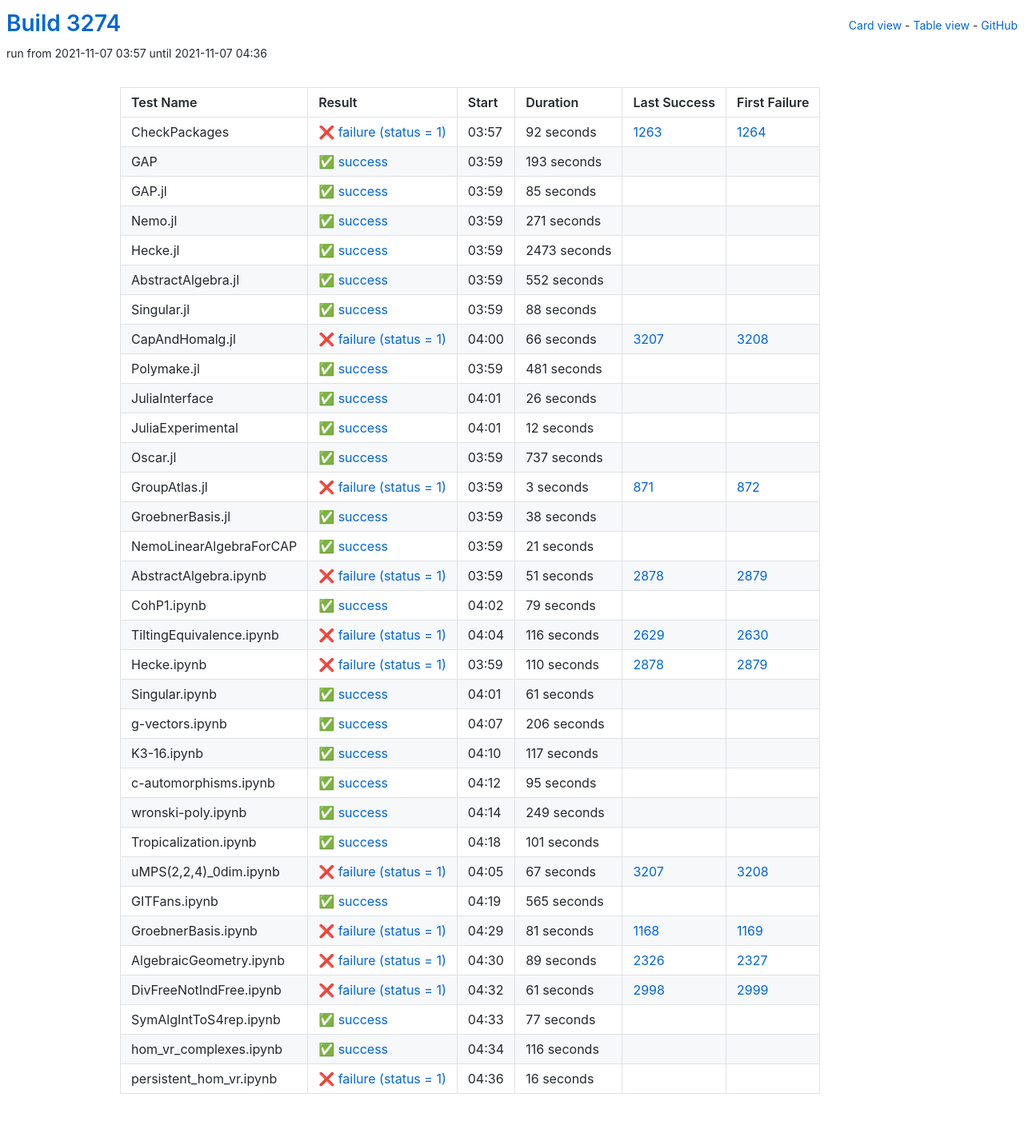
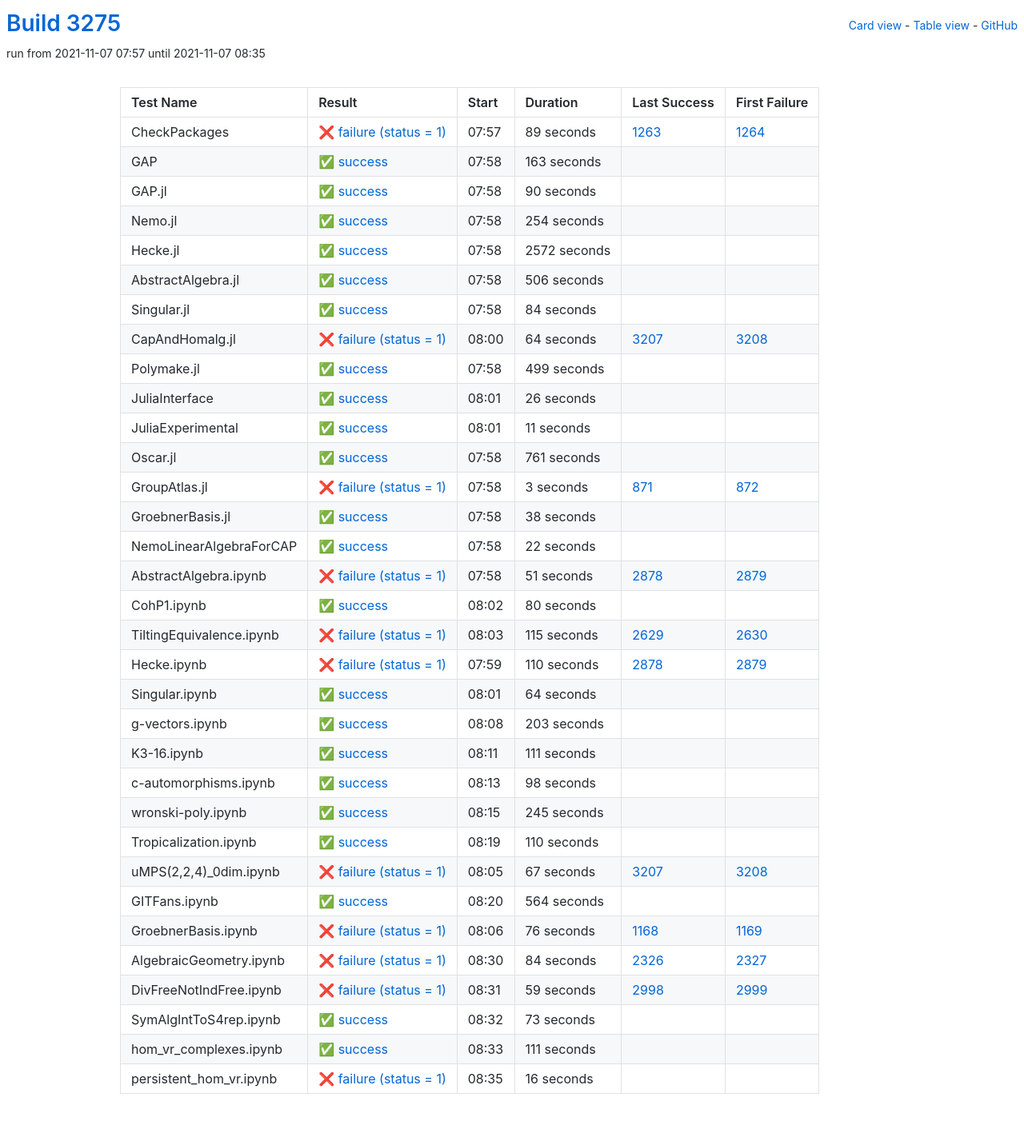
Before and after one commit to oscar-system/oscar-ci-status-stable, a Jekyll site: the page built from table.html, in a window 1280 px wide. Shown: the whole page at 80% size. Built offline with Jekyll 4.4.1, drawn with Linux system fonts in a browser that asks for light colours.

Commit message:
Build #3275

```diff
--- a/_data/ci.yml
+++ b/_data/ci.yml
@@ -1,6 +1,6 @@
 ---
-build: 3274
-build_url: https://oscarci.mathematik.uni-kl.de/job/oscar-stable/3274/
+build: 3275
+build_url: https://oscarci.mathematik.uni-kl.de/job/oscar-stable/3275/
 job: oscar-stable
 organization: oscar-system
 repo: oscar-ci-status-stable
@@ -8,116 +8,116 @@ repourl: https://github.com/oscar-system/oscar-ci-status-stable
 tests:
 - name: CheckPackages
   id: checkpackages
-  log: https://oscarci.mathematik.uni-kl.de/job/oscar-stable/3274/artifact/logs/build-3274/CheckPackages.log
-  start: 2021-11-07 03:57
+  log: https://oscarci.mathematik.uni-kl.de/job/oscar-stable/3275/artifact/logs/build-3275/CheckPackages.log
+  start: 2021-11-07 07:57
   success: false
   exitcode: 1
   status: failure
-  duration: 92
+  duration: 89
   last_success: 1263
   last_success_url: https://oscarci.mathematik.uni-kl.de/job/oscar-stable/1263/
   first_failure: 1264
   first_failure_url: https://oscarci.mathematik.uni-kl.de/job/oscar-stable/1264/
 - name: GAP
   id: gap
-  log: https://oscarci.mathematik.uni-kl.de/job/oscar-stable/3274/artifact/logs/build-3274/GAP.log
-  start: 2021-11-07 03:59
+  log: https://oscarci.mathematik.uni-kl.de/job/oscar-stable/3275/artifact/logs/build-3275/GAP.log
+  start: 2021-11-07 07:58
   success: true
   exitcode: 0
   status: success
-  duration: 193
+  duration: 163
   last_success: false
   last_success_url:
   first_failure: false
   first_failure_url:
 - name: GAP.jl
   id: gap-jl
-  log: https://oscarci.mathematik.uni-kl.de/job/oscar-stable/3274/artifact/logs/build-3274/GAP.jl.log
-  start: 2021-11-07 03:59
+  log: https://oscarci.mathematik.uni-kl.de/job/oscar-stable/3275/artifact/logs/build-3275/GAP.jl.log
+  start: 2021-11-07 07:58
   success: true
   exitcode: 0
   status: success
-  duration: 85
+  duration: 90
   last_success: false
   last_success_url:
   first_failure: false
   first_failure_url:
 - name: Nemo.jl
   id: nemo-jl
-  log: https://oscarci.mathematik.uni-kl.de/job/oscar-stable/3274/artifact/logs/build-3274/Nemo.jl.log
-  start: 2021-11-07 03:59
+  log: https://oscarci.mathematik.uni-kl.de/job/oscar-stable/3275/artifact/logs/build-3275/Nemo.jl.log
+  start: 2021-11-07 07:58
   success: true
   exitcode: 0
   status: success
-  duration: 271
+  duration: 254
   last_success: false
   last_success_url:
   first_failure: false
   first_failure_url:
 - name: Hecke.jl
   id: hecke-jl
-  log: https://oscarci.mathematik.uni-kl.de/job/oscar-stable/3274/artifact/logs/build-3274/Hecke.jl.log
-  start: 2021-11-07 03:59
+  log: https://oscarci.mathematik.uni-kl.de/job/oscar-stable/3275/artifact/logs/build-3275/Hecke.jl.log
+  start: 2021-11-07 07:58
   success: true
   exitcode: 0
   status: success
-  duration: 2473
+  duration: 2572
   last_success: false
   last_success_url:
   first_failure: false
   first_failure_url:
 - name: AbstractAlgebra.jl
   id: abstractalgebra-jl
-  log: https://oscarci.mathematik.uni-kl.de/job/oscar-stable/3274/artifact/logs/build-3274/AbstractAlgebra.jl.log
-  start: 2021-11-07 03:59
+  log: https://oscarci.mathematik.uni-kl.de/job/oscar-stable/3275/artifact/logs/build-3275/AbstractAlgebra.jl.log
+  start: 2021-11-07 07:58
   success: true
   exitcode: 0
   status: success
-  duration: 552
+  duration: 506
   last_success: false
   last_success_url:
   first_failure: false
   first_failure_url:
 - name: Singular.jl
   id: singular-jl
-  log: https://oscarci.mathematik.uni-kl.de/job/oscar-stable/3274/artifact/logs/build-3274/Singular.jl.log
-  start: 2021-11-07 03:59
+  log: https://oscarci.mathematik.uni-kl.de/job/oscar-stable/3275/artifact/logs/build-3275/Singular.jl.log
+  start: 2021-11-07 07:58
   success: true
   exitcode: 0
   status: success
-  duration: 88
+  duration: 84
   last_success: false
   last_success_url:
   first_failure: false
   first_failure_url:
 - name: CapAndHomalg.jl
   id: capandhomalg-jl
-  log: https://oscarci.mathematik.uni-kl.de/job/oscar-stable/3274/artifact/logs/build-3274/CapAndHomalg.jl.log
-  start: 2021-11-07 04:00
+  log: https://oscarci.mathematik.uni-kl.de/job/oscar-stable/3275/artifact/logs/build-3275/CapAndHomalg.jl.log
+  start: 2021-11-07 08:00
   success: false
   exitcode: 1
   status: failure
-  duration: 66
+  duration: 64
   last_success: 3207
   last_success_url: https://oscarci.mathematik.uni-kl.de/job/oscar-stable/3207/
   first_failure: 3208
   first_failure_url: https://oscarci.mathematik.uni-kl.de/job/oscar-stable/3208/
 - name: Polymake.jl
   id: polymake-jl
-  log: https://oscarci.mathematik.uni-kl.de/job/oscar-stable/3274/artifact/logs/build-3274/Polymake.jl.log
-  start: 2021-11-07 03:59
+  log: https://oscarci.mathematik.uni-kl.de/job/oscar-stable/3275/artifact/logs/build-3275/Polymake.jl.log
+  start: 2021-11-07 07:58
   success: true
   exitcode: 0
   status: success
-  duration: 481
+  duration: 499
   last_success: false
   last_success_url:
   first_failure: false
   first_failure_url:
 - name: JuliaInterface
   id: juliainterface
-  log: https://oscarci.mathematik.uni-kl.de/job/oscar-stable/3274/artifact/logs/build-3274/JuliaInterface.log
-  start: 2021-11-07 04:01
+  log: https://oscarci.mathematik.uni-kl.de/job/oscar-stable/3275/artifact/logs/build-3275/JuliaInterface.log
+  start: 2021-11-07 08:01
   success: true
   exitcode: 0
   status: success
@@ -128,32 +128,32 @@ tests:
   first_failure_url:
 - name: JuliaExperimental
   id: juliaexperimental
-  log: https://oscarci.mathematik.uni-kl.de/job/oscar-stable/3274/artifact/logs/build-3274/JuliaExperimental.log
-  start: 2021-11-07 04:01
+  log: https://oscarci.mathematik.uni-kl.de/job/oscar-stable/3275/artifact/logs/build-3275/JuliaExperimental.log
+  start: 2021-11-07 08:01
   success: true
   exitcode: 0
   status: success
-  duration: 12
+  duration: 11
   last_success: false
   last_success_url:
   first_failure: false
   first_failure_url:
 - name: Oscar.jl
   id: oscar-jl
-  log: https://oscarci.mathematik.uni-kl.de/job/oscar-stable/3274/artifact/logs/build-3274/Oscar.jl.log
-  start: 2021-11-07 03:59
+  log: https://oscarci.mathematik.uni-kl.de/job/oscar-stable/3275/artifact/logs/build-3275/Oscar.jl.log
+  start: 2021-11-07 07:58
   success: true
   exitcode: 0
   status: success
-  duration: 737
+  duration: 761
   last_success: false
   last_success_url:
   first_failure: false
   first_failure_url:
 - name: GroupAtlas.jl
   id: groupatlas-jl
-  log: https://oscarci.mathematik.uni-kl.de/job/oscar-stable/3274/artifact/logs/build-3274/GroupAtlas.jl.log
-  start: 2021-11-07 03:59
+  log: https://oscarci.mathematik.uni-kl.de/job/oscar-stable/3275/artifact/logs/build-3275/GroupAtlas.jl.log
+  start: 2021-11-07 07:58
   success: false
   exitcode: 1
   status: failure
@@ -164,8 +164,8 @@ tests:
   first_failure_url: https://oscarci.mathematik.uni-kl.de/job/oscar-stable/872/
 - name: GroebnerBasis.jl
   id: groebnerbasis-jl
-  log: https://oscarci.mathematik.uni-kl.de/job/oscar-stable/3274/artifact/logs/build-3274/GroebnerBasis.jl.log
-  start: 2021-11-07 03:59
+  log: https://oscarci.mathematik.uni-kl.de/job/oscar-stable/3275/artifact/logs/build-3275/GroebnerBasis.jl.log
+  start: 2021-11-07 07:58
   success: true
   exitcode: 0
   status: success
@@ -176,20 +176,20 @@ tests:
   first_failure_url:
 - name: NemoLinearAlgebraForCAP
   id: nemolinearalgebraforcap
-  log: https://oscarci.mathematik.uni-kl.de/job/oscar-stable/3274/artifact/logs/build-3274/NemoLinearAlgebraForCAP.log
-  start: 2021-11-07 03:59
+  log: https://oscarci.mathematik.uni-kl.de/job/oscar-stable/3275/artifact/logs/build-3275/NemoLinearAlgebraForCAP.log
+  start: 2021-11-07 07:58
   success: true
   exitcode: 0
   status: success
-  duration: 21
+  duration: 22
   last_success: false
   last_success_url:
   first_failure: false
   first_failure_url:
 - name: AbstractAlgebra.ipynb
   id: abstractalgebra-ipynb
-  log: https://oscarci.mathematik.uni-kl.de/job/oscar-stable/3274/artifact/logs/build-3274/AbstractAlgebra.ipynb.log
-  start: 2021-11-07 03:59
+  log: https://oscarci.mathematik.uni-kl.de/job/oscar-stable/3275/artifact/logs/build-3275/AbstractAlgebra.ipynb.log
+  start: 2021-11-07 07:58
   success: false
   exitcode: 1
   status: failure
@@ -200,32 +200,32 @@ tests:
   first_failure_url: https://oscarci.mathematik.uni-kl.de/job/oscar-stable/2879/
 - name: CohP1.ipynb
   id: cohp1-ipynb
-  log: https://oscarci.mathematik.uni-kl.de/job/oscar-stable/3274/artifact/logs/build-3274/CohP1.ipynb.log
-  start: 2021-11-07 04:02
+  log: https://oscarci.mathematik.uni-kl.de/job/oscar-stable/3275/artifact/logs/build-3275/CohP1.ipynb.log
+  start: 2021-11-07 08:02
   success: true
   exitcode: 0
   status: success
-  duration: 79
+  duration: 80
   last_success: false
   last_success_url:
   first_failure: false
   first_failure_url:
 - name: TiltingEquivalence.ipynb
   id: tiltingequivalence-ipynb
-  log: https://oscarci.mathematik.uni-kl.de/job/oscar-stable/3274/artifact/logs/build-3274/TiltingEquivalence.ipynb.log
-  start: 2021-11-07 04:04
+  log: https://oscarci.mathematik.uni-kl.de/job/oscar-stable/3275/artifact/logs/build-3275/TiltingEquivalence.ipynb.log
+  start: 2021-11-07 08:03
   success: false
   exitcode: 1
   status: failure
-  duration: 116
+  duration: 115
   last_success: 2629
   last_success_url: https://oscarci.mathematik.uni-kl.de/job/oscar-stable/2629/
   first_failure: 2630
   first_failure_url: https://oscarci.mathematik.uni-kl.de/job/oscar-stable/2630/
 - name: Hecke.ipynb
   id: hecke-ipynb
-  log: https://oscarci.mathematik.uni-kl.de/job/oscar-stable/3274/artifact/logs/build-3274/Hecke.ipynb.log
-  start: 2021-11-07 03:59
+  log: https://oscarci.mathematik.uni-kl.de/job/oscar-stable/3275/artifact/logs/build-3275/Hecke.ipynb.log
+  start: 2021-11-07 07:59
   success: false
   exitcode: 1
   status: failure
@@ -236,80 +236,80 @@ tests:
   first_failure_url: https://oscarci.mathematik.uni-kl.de/job/oscar-stable/2879/
 - name: Singular.ipynb
   id: singular-ipynb
-  log: https://oscarci.mathematik.uni-kl.de/job/oscar-stable/3274/artifact/logs/build-3274/Singular.ipynb.log
-  start: 2021-11-07 04:01
+  log: https://oscarci.mathematik.uni-kl.de/job/oscar-stable/3275/artifact/logs/build-3275/Singular.ipynb.log
+  start: 2021-11-07 08:01
   success: true
   exitcode: 0
   status: success
-  duration: 61
+  duration: 64
   last_success: false
   last_success_url:
   first_failure: false
   first_failure_url:
 - name: g-vectors.ipynb
   id: g-vectors-ipynb
-  log: https://oscarci.mathematik.uni-kl.de/job/oscar-stable/3274/artifact/logs/build-3274/g-vectors.ipynb.log
-  start: 2021-11-07 04:07
+  log: https://oscarci.mathematik.uni-kl.de/job/oscar-stable/3275/artifact/logs/build-3275/g-vectors.ipynb.log
+  start: 2021-11-07 08:08
   success: true
   exitcode: 0
   status: success
-  duration: 206
+  duration: 203
   last_success: false
   last_success_url:
   first_failure: false
   first_failure_url:
 - name: K3-16.ipynb
   id: k3-16-ipynb
-  log: https://oscarci.mathematik.uni-kl.de/job/oscar-stable/3274/artifact/logs/build-3274/K3-16.ipynb.log
-  start: 2021-11-07 04:10
+  log: https://oscarci.mathematik.uni-kl.de/job/oscar-stable/3275/artifact/logs/build-3275/K3-16.ipynb.log
+  start: 2021-11-07 08:11
   success: true
   exitcode: 0
   status: success
-  duration: 117
+  duration: 111
   last_success: false
   last_success_url:
   first_failure: false
   first_failure_url:
 - name: c-automorphisms.ipynb
   id: c-automorphisms-ipynb
-  log: https://oscarci.mathematik.uni-kl.de/job/oscar-stable/3274/artifact/logs/build-3274/c-automorphisms.ipynb.log
-  start: 2021-11-07 04:12
+  log: https://oscarci.mathematik.uni-kl.de/job/oscar-stable/3275/artifact/logs/build-3275/c-automorphisms.ipynb.log
+  start: 2021-11-07 08:13
   success: true
   exitcode: 0
   status: success
-  duration: 95
+  duration: 98
   last_success: false
   last_success_url:
   first_failure: false
   first_failure_url:
 - name: wronski-poly.ipynb
   id: wronski-poly-ipynb
-  log: https://oscarci.mathematik.uni-kl.de/job/oscar-stable/3274/artifact/logs/build-3274/wronski-poly.ipynb.log
-  start: 2021-11-07 04:14
+  log: https://oscarci.mathematik.uni-kl.de/job/oscar-stable/3275/artifact/logs/build-3275/wronski-poly.ipynb.log
+  start: 2021-11-07 08:15
   success: true
   exitcode: 0
   status: success
-  duration: 249
+  duration: 245
   last_success: false
   last_success_url:
   first_failure: false
   first_failure_url:
 - name: Tropicalization.ipynb
   id: tropicalization-ipynb
-  log: https://oscarci.mathematik.uni-kl.de/job/oscar-stable/3274/artifact/logs/build-3274/Tropicalization.ipynb.log
-  start: 2021-11-07 04:18
+  log: https://oscarci.mathematik.uni-kl.de/job/oscar-stable/3275/artifact/logs/build-3275/Tropicalization.ipynb.log
+  start: 2021-11-07 08:19
   success: true
   exitcode: 0
   status: success
-  duration: 101
+  duration: 110
   last_success: false
   last_success_url:
   first_failure: false
   first_failure_url:
 - name: uMPS(2,2,4)_0dim.ipynb
   id: umps-2-2-4-0dim-ipynb
-  log: https://oscarci.mathematik.uni-kl.de/job/oscar-stable/3274/artifact/logs/build-3274/uMPS-2-2-4-_0dim.ipynb.log
-  start: 2021-11-07 04:05
+  log: https://oscarci.mathematik.uni-kl.de/job/oscar-stable/3275/artifact/logs/build-3275/uMPS-2-2-4-_0dim.ipynb.log
+  start: 2021-11-07 08:05
   success: false
   exitcode: 1
   status: failure
@@ -320,80 +320,80 @@ tests:
   first_failure_url: https://oscarci.mathematik.uni-kl.de/job/oscar-stable/3208/
 - name: GITFans.ipynb
   id: gitfans-ipynb
-  log: https://oscarci.mathematik.uni-kl.de/job/oscar-stable/3274/artifact/logs/build-3274/GITFans.ipynb.log
-  start: 2021-11-07 04:19
+  log: https://oscarci.mathematik.uni-kl.de/job/oscar-stable/3275/artifact/logs/build-3275/GITFans.ipynb.log
+  start: 2021-11-07 08:20
   success: true
   exitcode: 0
   status: success
-  duration: 565
+  duration: 564
   last_success: false
   last_success_url:
   first_failure: false
   first_failure_url:
 - name: GroebnerBasis.ipynb
   id: groebnerbasis-ipynb
-  log: https://oscarci.mathematik.uni-kl.de/job/oscar-stable/3274/artifact/logs/build-3274/GroebnerBasis.ipynb.log
-  start: 2021-11-07 04:29
+  log: https://oscarci.mathematik.uni-kl.de/job/oscar-stable/3275/artifact/logs/build-3275/GroebnerBasis.ipynb.log
+  start: 2021-11-07 08:06
   success: false
   exitcode: 1
   status: failure
-  duration: 81
+  duration: 76
   last_success: 1168
   last_success_url: https://oscarci.mathematik.uni-kl.de/job/oscar-stable/1168/
   first_failure: 1169
   first_failure_url: https://oscarci.mathematik.uni-kl.de/job/oscar-stable/1169/
 - name: AlgebraicGeometry.ipynb
   id: algebraicgeometry-ipynb
-  log: https://oscarci.mathematik.uni-kl.de/job/oscar-stable/3274/artifact/logs/build-3274/AlgebraicGeometry.ipynb.log
-  start: 2021-11-07 04:30
+  log: https://oscarci.mathematik.uni-kl.de/job/oscar-stable/3275/artifact/logs/build-3275/AlgebraicGeometry.ipynb.log
+  start: 2021-11-07 08:30
   success: false
   exitcode: 1
   status: failure
-  duration: 89
+  duration: 84
   last_success: 2326
   last_success_url: https://oscarci.mathematik.uni-kl.de/job/oscar-stable/2326/
   first_failure: 2327
   first_failure_url: https://oscarci.mathematik.uni-kl.de/job/oscar-stable/2327/
 - name: DivFreeNotIndFree.ipynb
   id: divfreenotindfree-ipynb
-  log: https://oscarci.mathematik.uni-kl.de/job/oscar-stable/3274/artifact/logs/build-3274/DivFreeNotIndFree.ipynb.log
-  start: 2021-11-07 04:32
+  log: https://oscarci.mathematik.uni-kl.de/job/oscar-stable/3275/artifact/logs/build-3275/DivFreeNotIndFree.ipynb.log
+  start: 2021-11-07 08:31
   success: false
   exitcode: 1
   status: failure
-  duration: 61
+  duration: 59
   last_success: 2998
   last_success_url: https://oscarci.mathematik.uni-kl.de/job/oscar-stable/2998/
   first_failure: 2999
   first_failure_url: https://oscarci.mathematik.uni-kl.de/job/oscar-stable/2999/
 - name: SymAlgIntToS4rep.ipynb
   id: symalginttos4rep-ipynb
-  log: https://oscarci.mathematik.uni-kl.de/job/oscar-stable/3274/artifact/logs/build-3274/SymAlgIntToS4rep.ipynb.log
-  start: 2021-11-07 04:33
+  log: https://oscarci.mathematik.uni-kl.de/job/oscar-stable/3275/artifact/logs/build-3275/SymAlgIntToS4rep.ipynb.log
+  start: 2021-11-07 08:32
   success: true
   exitcode: 0
   status: success
-  duration: 77
+  duration: 73
   last_success: false
   last_success_url:
   first_failure: false
   first_failure_url:
 - name: hom_vr_complexes.ipynb
   id: hom-vr-complexes-ipynb
-  log: https://oscarci.mathematik.uni-kl.de/job/oscar-stable/3274/artifact/logs/build-3274/hom_vr_complexes.ipynb.log
-  start: 2021-11-07 04:34
+  log: https://oscarci.mathematik.uni-kl.de/job/oscar-stable/3275/artifact/logs/build-3275/hom_vr_complexes.ipynb.log
+  start: 2021-11-07 08:33
   success: true
   exitcode: 0
   status: success
-  duration: 116
+  duration: 111
   last_success: false
   last_success_url:
   first_failure: false
   first_failure_url:
 - name: persistent_hom_vr.ipynb
   id: persistent-hom-vr-ipynb
-  log: https://oscarci.mathematik.uni-kl.de/job/oscar-stable/3274/artifact/logs/build-3274/persistent_hom_vr.ipynb.log
-  start: 2021-11-07 04:36
+  log: https://oscarci.mathematik.uni-kl.de/job/oscar-stable/3275/artifact/logs/build-3275/persistent_hom_vr.ipynb.log
+  start: 2021-11-07 08:35
   success: false
   exitcode: 1
   status: failure
```
Also changed, not shown: README.md.
